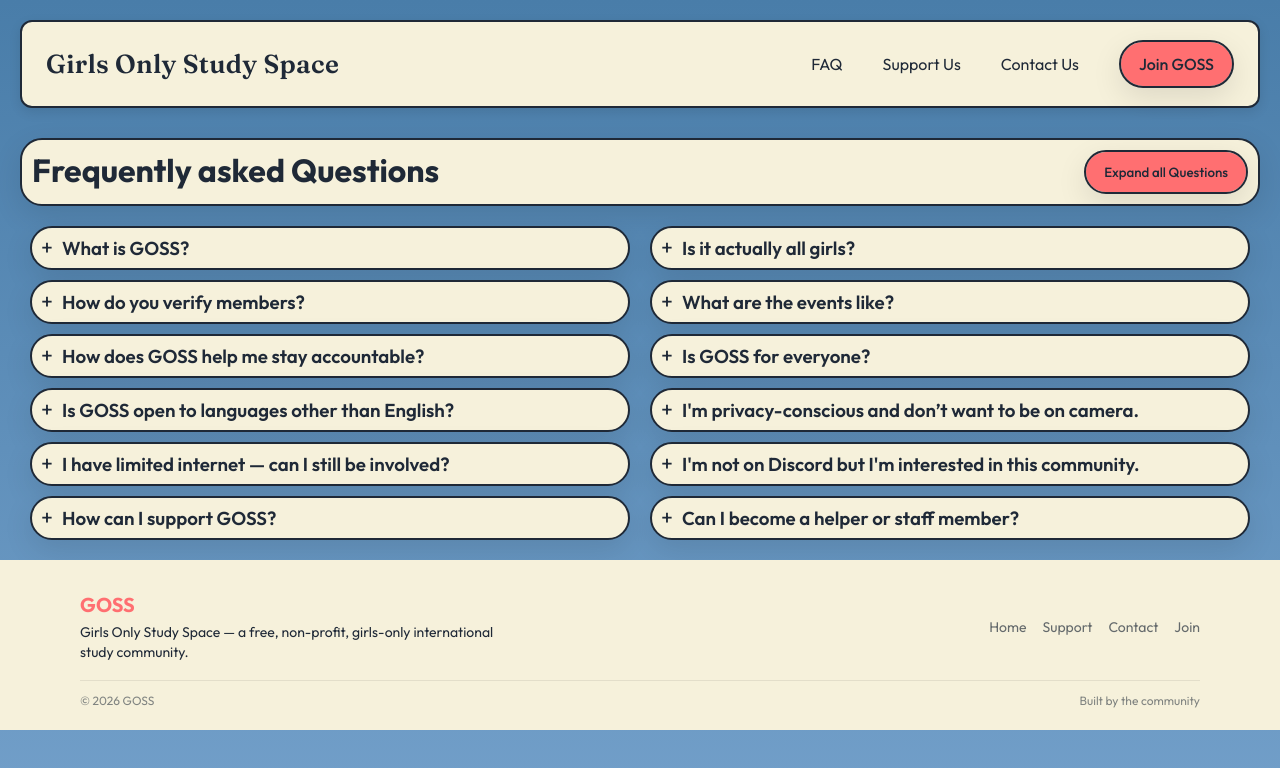
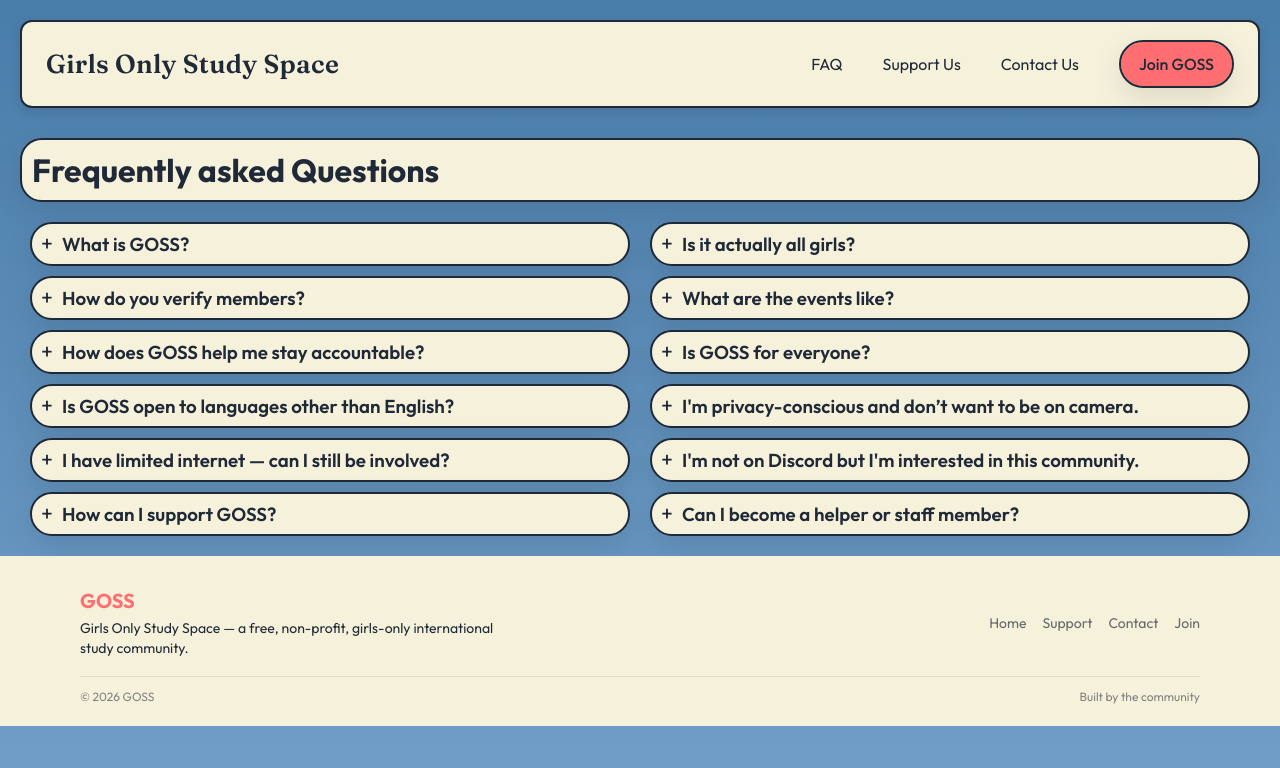
Before and after one commit to GirlsOnlyDiscord/girlsonlydiscord.github.io, a React (Vite) app in the folder goss-mvp/: page /faq in a window 1280 px wide. Shown: the top 768 px of the page. Built offline with nearby package versions, Linux system fonts and the light colour scheme.

Commit message:
remove Button (sry nil)

```diff
--- a/goss-mvp/src/pages/FAQ.jsx
+++ b/goss-mvp/src/pages/FAQ.jsx
@@ -11,7 +11,7 @@
       <main>
           <div className="faqTitleContainer">
             <h1 className="faqTitle">Frequently asked Questions</h1>
-            <button className="btn btnPrimary">Expand all Questions</button>
+            {/* <button className="btn btnPrimary">Expand all Questions</button> */}
           </div>
           <Cards />
       </main>
```
